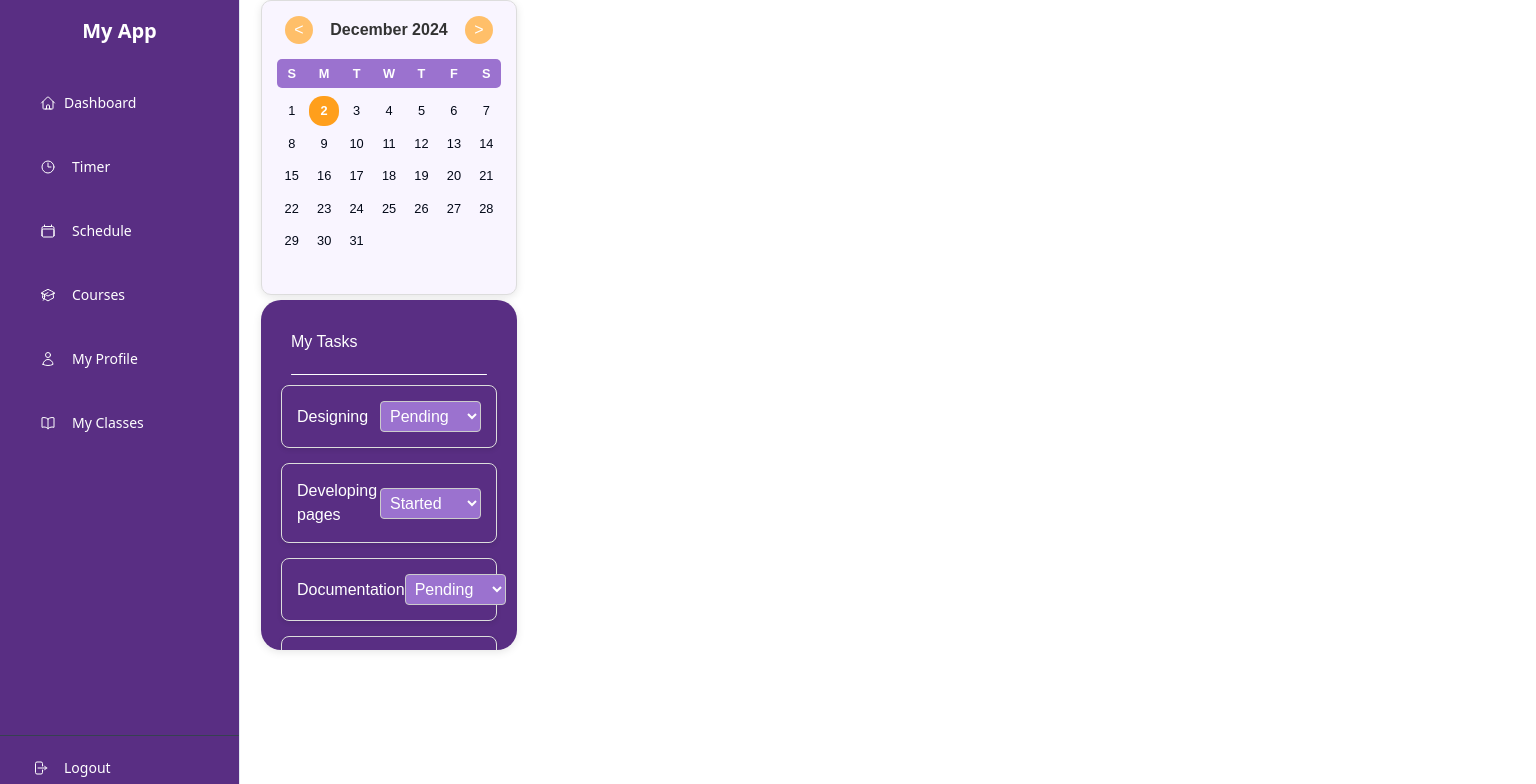
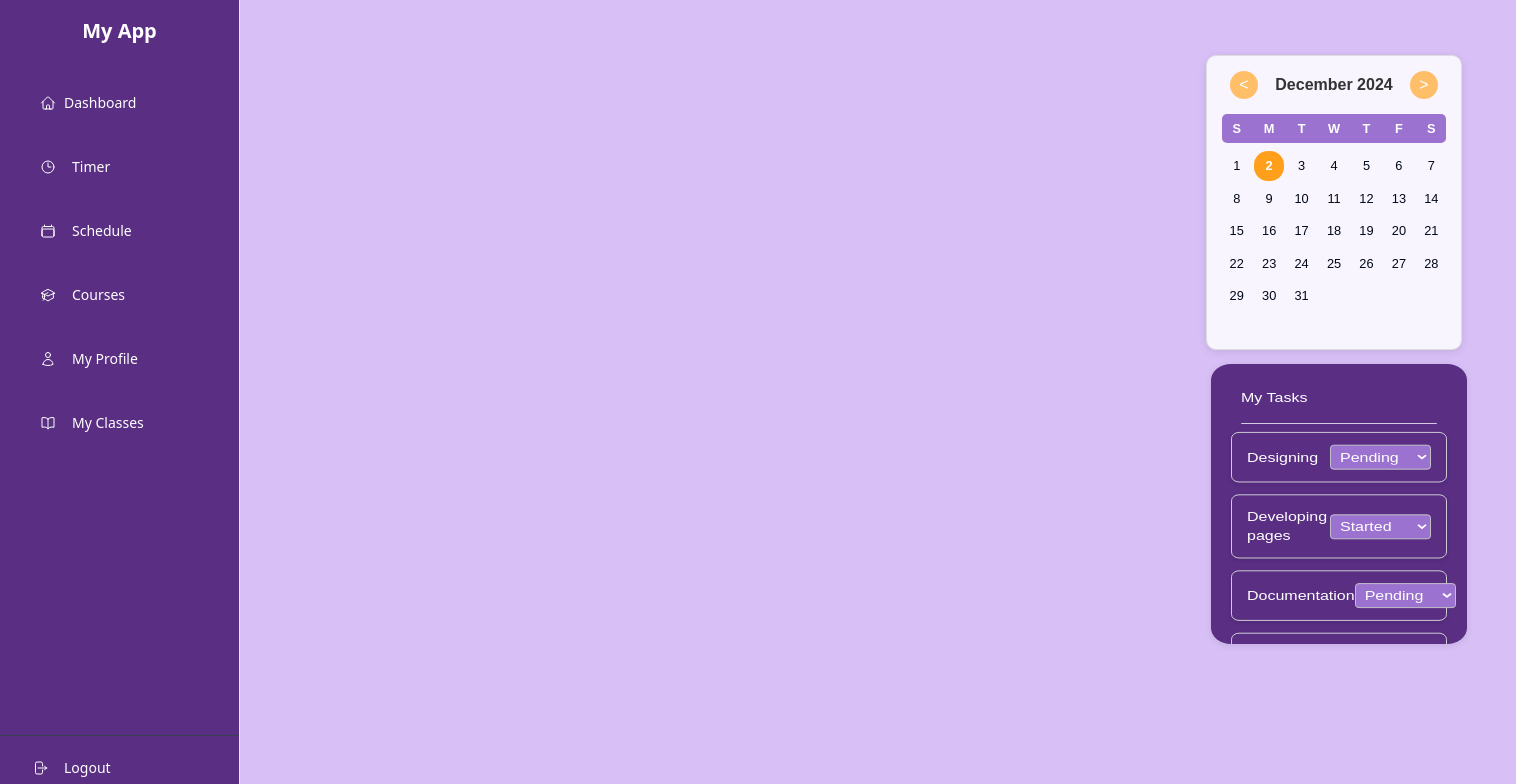
Before and after one commit to Harshita1642/EduTrack, a React (Vite) app in the folder client/: page /StudDash in a window 1280 px wide. Shown: the top 784 px of the page, 1536 px wide, since content can reach past the window. Built offline with nearby package versions, Linux system fonts and the light colour scheme.

Commit message:
some adjustments

```diff
--- /dev/null
+++ b/client/src/Styles/StudDash.module.css
@@ -0,0 +1,22 @@
+.container {
+    display: flex;
+    height: 100vh;
+    margin: 0;
+    padding: 0;
+    width: 100vw;
+    background-color: #d8c0f7;
+    transform: translateX(-20px);
+    overflow-x: hidden;
+  }
+.calendar{
+    position: absolute;
+    top:55px;
+    left:970px
+}
+.todo{
+    position: absolute;
+    top:360px;
+    left:970px;
+    transform: scale(1, 0.8);
+    transform-origin: top;
+}
--- a/client/src/pages/StudDash.jsx
+++ b/client/src/pages/StudDash.jsx
@@ -4,6 +4,7 @@ import Calendar from "../components/Calendar";
 import PomodoroTimer from "../components/PomodoroTimer";
 import Schedule from "../pages/Schedule";
 import Todo from "../components/Todo";
+import s from '../Styles/StudDash.module.css'
 
 const StudDashboard = () => {
   const [tabContent, setTabContent] = useState('StudDashboard');
@@ -13,15 +14,14 @@ const StudDashboard = () => {
       <StudSideBar setTabContent={setTabContent}/>
       <div >
         {tabContent === "StudDashboard" && (
-          <div >
-            <div >
-              <Calendar />
-            </div>
-            <div >
+          <div className={s.container}>
+          <div className={s.calendar}>
+            <Calendar />
+          </div>
+          <div className={s.todo}>
             <Todo/>
-            </div>
-
           </div>
+        </div>
         )}
         {tabContent === "timer" && (
           <div className="flex-1">
```
Also changed, not shown: 1 other file (tests, documents, lock files or other folders).
